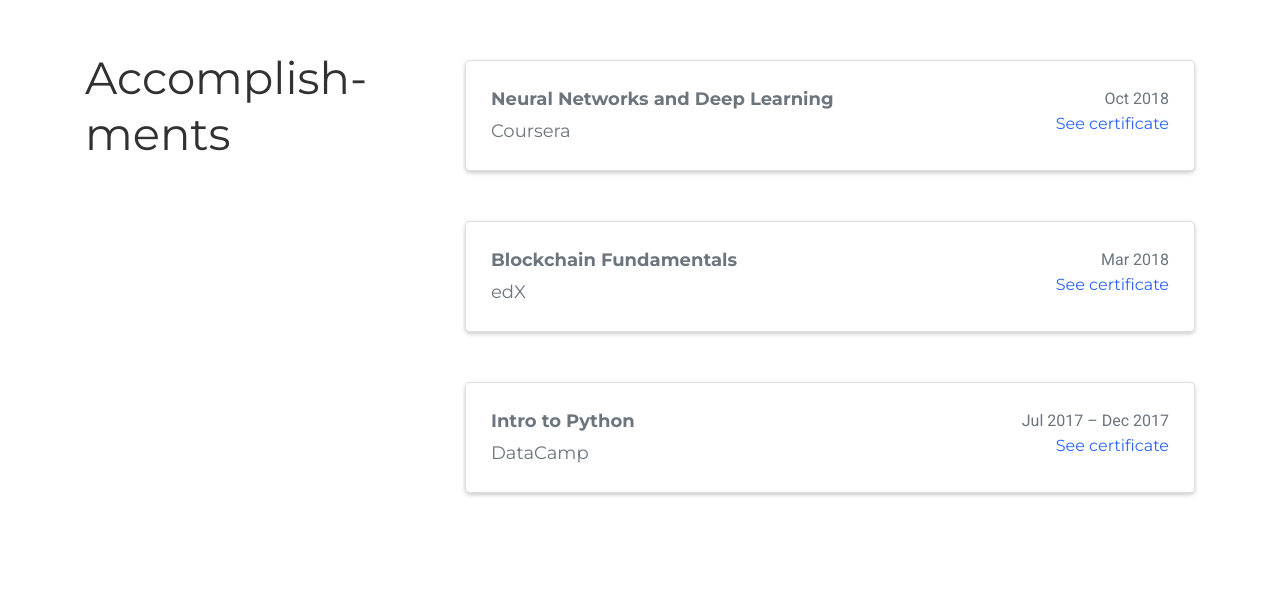
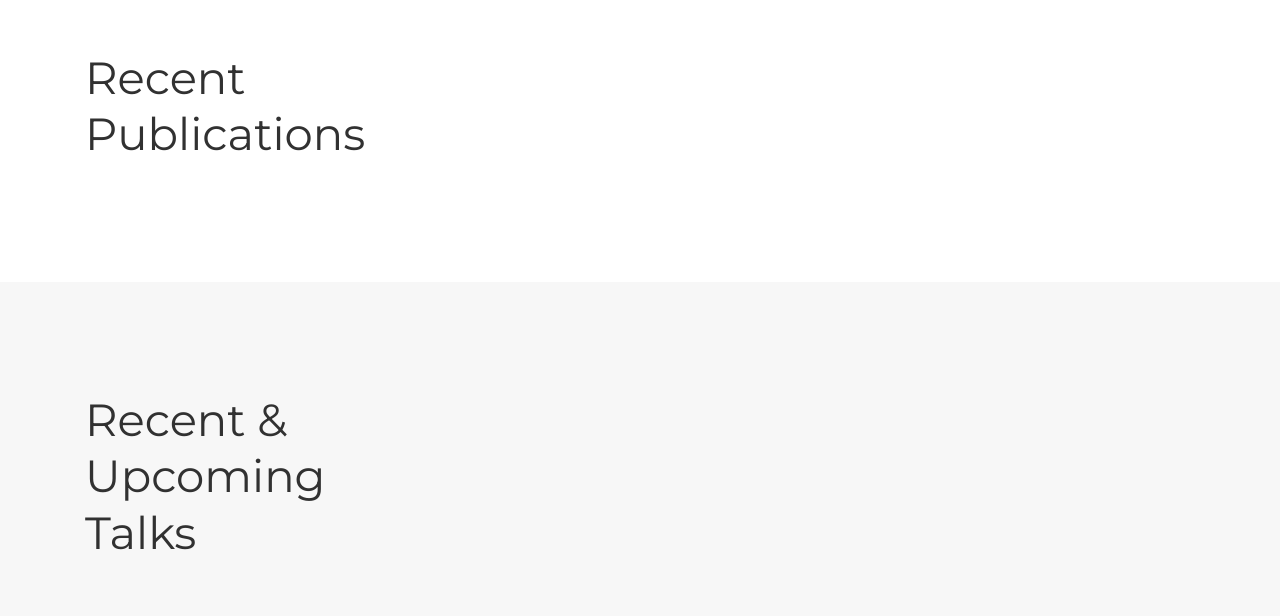
Before and after one commit to mleglatin/mleglatin.github.io, a plain HTML site: page index.html in a window 1280 px wide. Shown: the part 2364-2980 px from the top of the page. Drawn offline with nearby package versions, Linux system fonts and the light colour scheme; some icons are missing.

Commit message:
Updated homepage

```diff
--- a/index.html
+++ b/index.html
@@ -358,7 +358,7 @@
 
 
 
-<div class="row" itemprop="author" itemscope itemtype="http://schema.org/Person" itemref="person-email person-telephone person-address">
+<div class="row" itemprop="author" itemscope itemtype="http://schema.org/Person" itemref="person-email person-address">
   <div class="col-12 col-lg-4">
     <div id="profile">
 
@@ -730,125 +730,6 @@
 
 
 
-  <section id="accomplishments" class="home-section">
-    <div class="container">
-
-
-
-
-<div class="row">
-  <div class="col-12 col-lg-4 section-heading">
-    <h1>Accomplish&shy;ments</h1>
-
-  </div>
-  <div class="col-12 col-lg-8">
-
-
-
-
-    <div class="row experience">
-
-      <div class="col py-2">
-        <div class="card course">
-          <div class="card-body">
-            <div class="float-right text-muted exp-meta">
-              <div class="text-right">
-                Oct 2018
-
-              </div>
-              <div class="text-right">
-
-                <h6 class="card-title exp-company text-muted my-0">
-                  <a href="https://www.coursera.org" target="_blank" rel="noopener">
-                    See certificate
-                  </a>
-                </h6>
-
-              </div>
-            </div>
-            <h4 class="card-title exp-title text-muted mt-0 mb-1">Neural Networks and Deep Learning</h4>
-            <h4 class="card-title exp-company text-muted my-0">
-                Coursera
-              </h4>
-
-          </div>
-        </div>
-      </div>
-    </div>
-
-    <div class="row experience">
-
-      <div class="col py-2">
-        <div class="card course">
-          <div class="card-body">
-            <div class="float-right text-muted exp-meta">
-              <div class="text-right">
-                Mar 2018
-
-              </div>
-              <div class="text-right">
-
-                <h6 class="card-title exp-company text-muted my-0">
-                  <a href="https://www.edx.org" target="_blank" rel="noopener">
-                    See certificate
-                  </a>
-                </h6>
-
-              </div>
-            </div>
-            <h4 class="card-title exp-title text-muted mt-0 mb-1">Blockchain Fundamentals</h4>
-            <h4 class="card-title exp-company text-muted my-0">
-                edX
-              </h4>
-
-          </div>
-        </div>
-      </div>
-    </div>
-
-    <div class="row experience">
-
-      <div class="col py-2">
-        <div class="card course">
-          <div class="card-body">
-            <div class="float-right text-muted exp-meta">
-              <div class="text-right">
-                Jul 2017
-
-                – Dec 2017
-
-              </div>
-              <div class="text-right">
-
-                <h6 class="card-title exp-company text-muted my-0">
-                  <a href="https://www.datacamp.com" target="_blank" rel="noopener">
-                    See certificate
-                  </a>
-                </h6>
-
-              </div>
-            </div>
-            <h4 class="card-title exp-title text-muted mt-0 mb-1">Intro to Python</h4>
-            <h4 class="card-title exp-company text-muted my-0">
-                DataCamp
-              </h4>
-
-          </div>
-        </div>
-      </div>
-    </div>
-
-
-  </div>
-</div>
-
-    </div>
-  </section>
-
-
-
-
-
   <section id="publications" class="home-section">
     <div class="container">
 
@@ -1096,17 +977,7 @@
 
 
 
-      <li>
-        <i class="fa-li fas fa-phone fa-2x" aria-hidden="true"></i>
-        <span id="person-telephone" itemprop="telephone"><a href="tel:888%20888%2088%2088">888 888 88 88</a></span>
-      </li>
 
-
-
-      <li>
-        <i class="fa-li fab fa-skype fa-2x" aria-hidden="true"></i>
-        <span><a href="skype:echo123?call">echo123</a></span>
-      </li>
 
 
 
@@ -1114,17 +985,10 @@
 
       <li>
         <i class="fa-li fas fa-map-marker fa-2x" aria-hidden="true"></i>
-        <span id="person-address" itemprop="address">Building 1 Room 1, Stanford University, California, 90210, USA</span>
+        <span id="person-address" itemprop="address">France</span>
       </li>
 
 
-
-      <li>
-        <i class="fa-li fas fa-clock fa-2x" aria-hidden="true"></i>
-        <span>Monday 10:00 to 13:00<br>
-                    Wednesday 09:00 to 10:00<br>
-                    Otherwise email to book an appointment</span>
-      </li>
 
 
 
```
